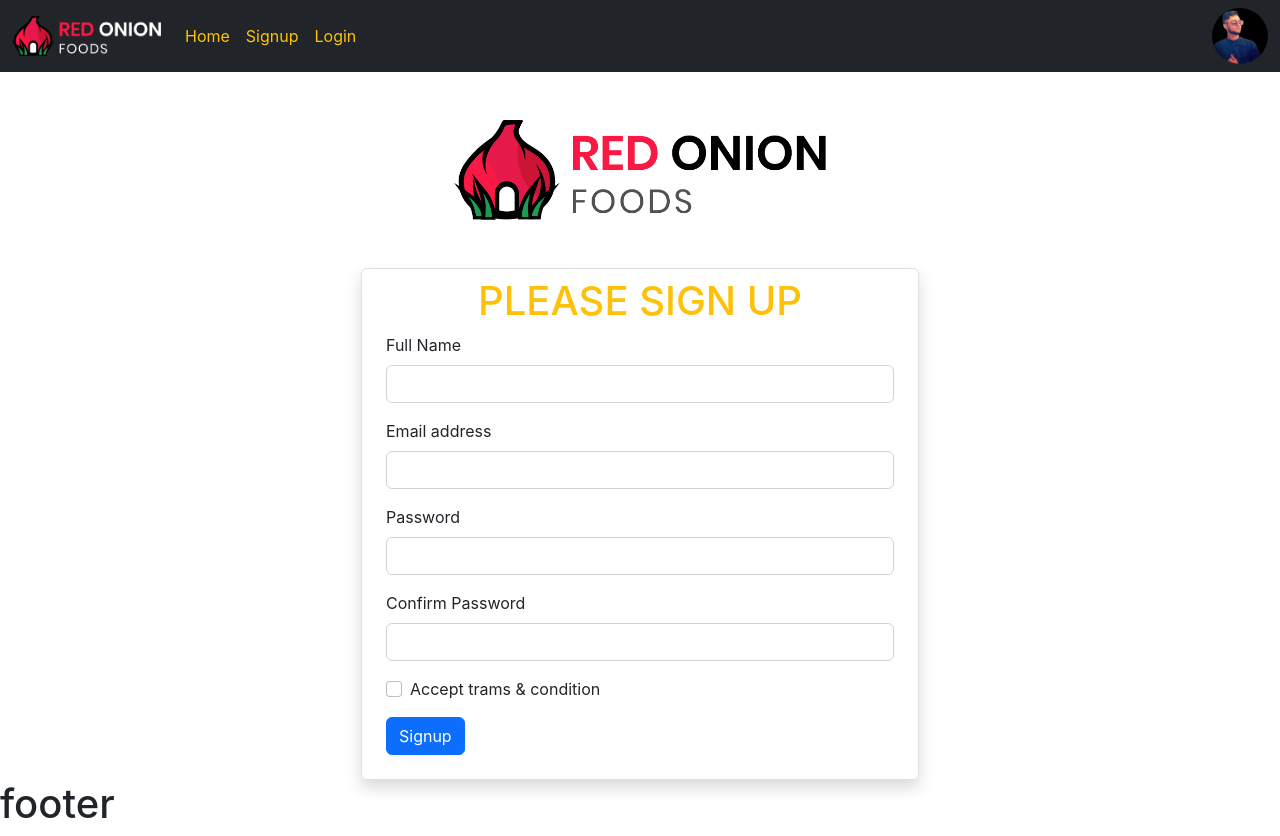
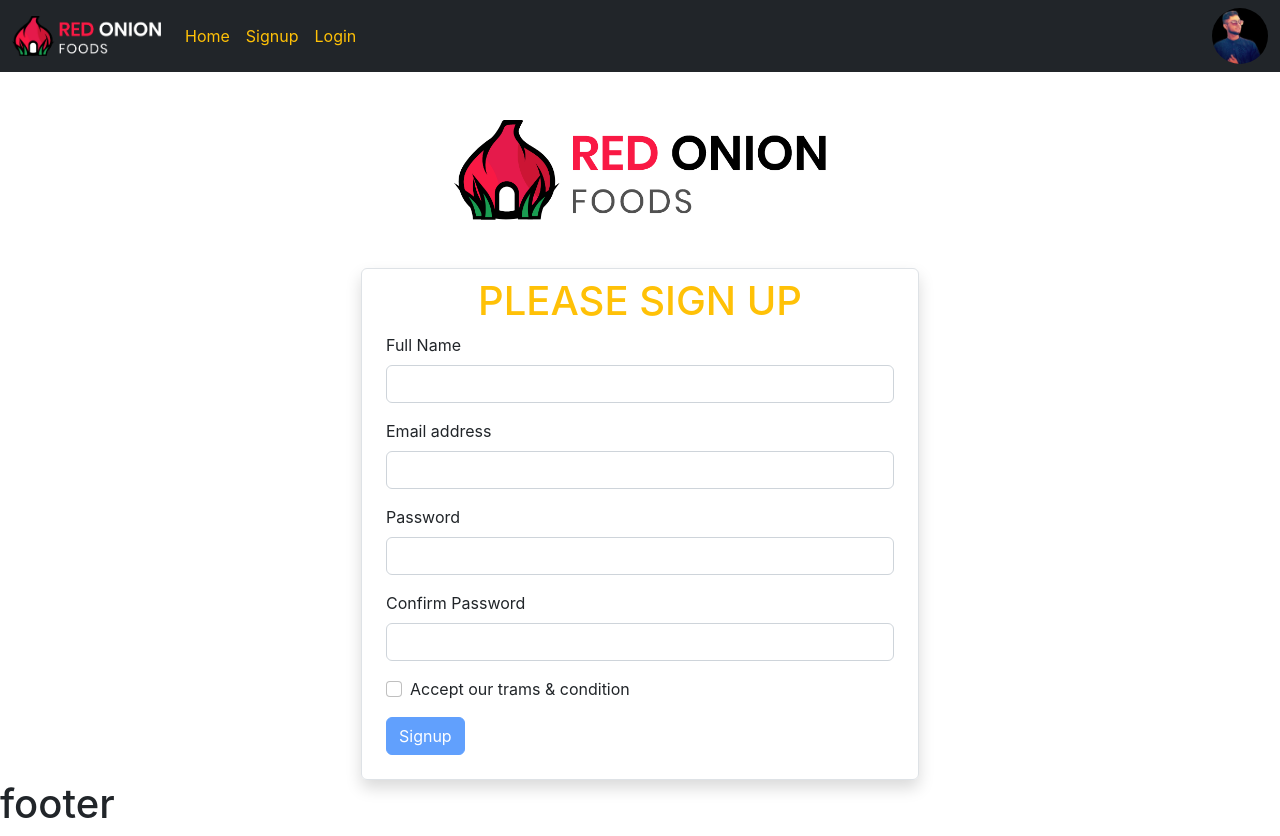
Before and after one commit to kabirbhai/spicy-foods, a React (Create React App) app: page /signup in a window 1280 px wide. Built offline with nearby package versions, Linux system fonts and the light colour scheme.

Commit message:
react-firebase hooks installed and firebase installed

```diff
--- a/package.json
+++ b/package.json
@@ -11,8 +11,10 @@
     "@testing-library/jest-dom": "^5.16.4",
     "@testing-library/react": "^13.3.0",
     "@testing-library/user-event": "^13.5.0",
+    "firebase": "^9.8.3",
     "react": "^18.2.0",
     "react-dom": "^18.2.0",
+    "react-firebase-hooks": "^5.0.3",
     "react-router-dom": "6",
     "react-scripts": "5.0.1",
     "styled-components": "^5.3.5",
--- a/src/pages/login/signup/Signup.js
+++ b/src/pages/login/signup/Signup.js
@@ -1,7 +1,8 @@
-import React from "react";
+import React, { useState } from "react";
 import logo from "../../../images/logo2.png";
 
 const Signup = () => {
+  const [agree, setAgree] = useState(false);
   return (
     <section className="container">
       <div className="text-center my-5">
@@ -47,15 +48,16 @@ const Signup = () => {
           </div>
           <div class="mb-3 form-check">
             <input
+              onClick={() => setAgree(!agree)}
               type="checkbox"
               class="form-check-input"
               id="exampleCheck1"
             />
             <label class="form-check-label" for="exampleCheck1">
-              Accept trams & condition
+              Accept our trams & condition
             </label>
           </div>
-          <button type="submit" class="btn btn-primary">
+          <button disabled={!agree} type="submit" class="btn btn-primary">
             Signup
           </button>
         </form>
```
Also changed, not shown: 1 other file (tests, documents, lock files or other folders).
